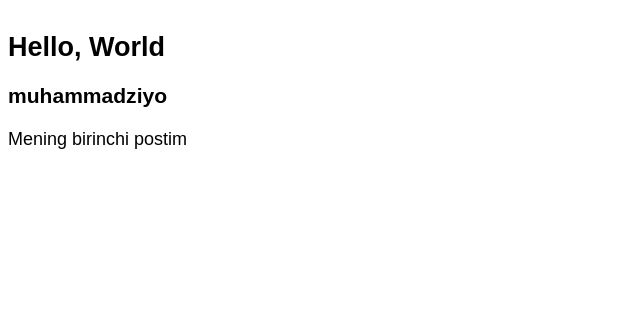
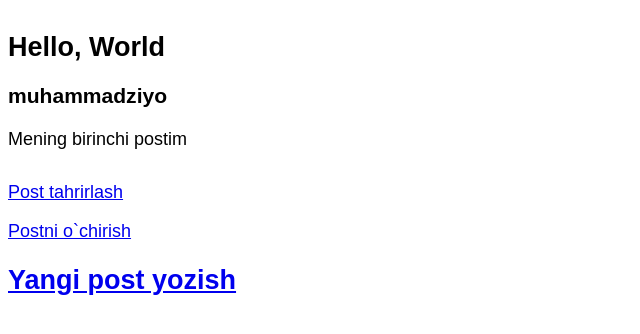
Before and after one commit to MuhammadziyoBegaliyev/freelance-job-notifier, a Django app: page /post/1/ in a window 1280 px wide. Shown: the part 99-433 px from the top of the page, without its empty margins (0-640 px from the left). Run offline with Django 4.2, Linux system fonts and the light colour scheme; data comes from the database, SQL or seed files in the repository; both versions use the stored data as it was after the commit.

Commit message:
blogProject

```diff
--- a/blogProject/blog/models.py
+++ b/blogProject/blog/models.py
@@ -1,4 +1,5 @@
 from django.db import models
+from django.urls import reverse
 
 # Create your models here.
 class Post(models.Model):
@@ -12,3 +13,7 @@ class Post(models.Model):
 
     def __str__(self):
         return self.title
+
+
+    def get_absolute_url(self):
+        return reverse('post_detail', args=[str(self.pk)])
--- a/blogProject/blog/urls.py
+++ b/blogProject/blog/urls.py
@@ -1,7 +1,15 @@
 from django.urls import path
-from .views import BlogListView, BlogDetailView
+from .views import (
+    BlogListView,
+    BlogDetailView,
+    BlogCreateView,
+    BlogUpdateView,
+    BlogDeleteView)
 
 urlpatterns = [
+    path("post/<int:pk>/delete/", BlogDeleteView.as_view(), name='post_delete'),
+    path('post/<int:pk>/edit', BlogUpdateView.as_view(), name='post_edit'),
+    path('post/new/', BlogCreateView.as_view(), name='post_new'),
     path('', BlogListView.as_view(), name='home'),
     path('post/<int:pk>/', BlogDetailView.as_view(), name='post_detail'),
 ]
--- a/blogProject/blog/views.py
+++ b/blogProject/blog/views.py
@@ -1,5 +1,7 @@
 from django.shortcuts import render
 from django.views.generic import ListView, DetailView
+from django.views.generic.edit import CreateView, UpdateView, DeleteView #create new views , madellarga o`zgartirish kiritadi
+from django.urls import reverse_lazy #madel ochirilgandan song ishga tushadi
 from .models import Post
 # Create your views here.
 
@@ -12,3 +14,18 @@ class BlogListView(ListView):
 class BlogDetailView(DetailView):
     model = Post
     template_name = 'post_detail.html'
+
+class BlogCreateView(CreateView):
+    model = Post
+    template_name = 'post_new.html'
+    fields = ['title', 'author', 'body']
+
+class BlogUpdateView(UpdateView):
+    model = Post
+    template_name = 'post_edit.html'
+    fields = ['title', 'body']
+
+class BlogDeleteView(DeleteView):
+    model = Post
+    template_name = 'post_delete.html'
+    success_url = reverse_lazy('home')
--- a/blogProject/templates/base.html
+++ b/blogProject/templates/base.html
@@ -20,5 +20,8 @@
         {% block content %}
         {% endblock content %}
     </div>
+    <footer>
+        <h2><a href="{% url 'post_new' %}"> Yangi post yozish</a></h2>
+    </footer>
 </body>
 </html>
--- a/blogProject/templates/home.html
+++ b/blogProject/templates/home.html
@@ -3,7 +3,7 @@
 {% block content %}
     {% for post in object_list %}
         <div class="post-entry">
-            <h2><a href="{% url 'post_detazil' post.pk %}">{{post.title}}</a></h2>
+            <h2><a href="{% url 'post_detail' post.pk %}">{{post.title}}</a></h2>
             <p>{{post.body | slice:":100"}}</p>
         </div>
     {% endfor %}
--- a/blogProject/templates/post_detail.html
+++ b/blogProject/templates/post_detail.html
@@ -6,4 +6,6 @@
         <h3>{{post.author}}</h3>
         <p>{{post.body}}</p>
     </div>
+    <p><a href="{% url 'post_edit' post.pk%}">Post tahrirlash</a></p>
+    <p><a href="{% url 'post_delete' post.pk %}">Postni o`chirish</a></p>
 {% endblock content %}
```
Also changed, not shown: blogProject/templates/post_delete.html (added, +9 -0 lines), blogProject/templates/post_edit.html (added, +9 -0 lines), blogProject/templates/post_new.html (added, +9 -0 lines), blogProject/db.sqlite3.
